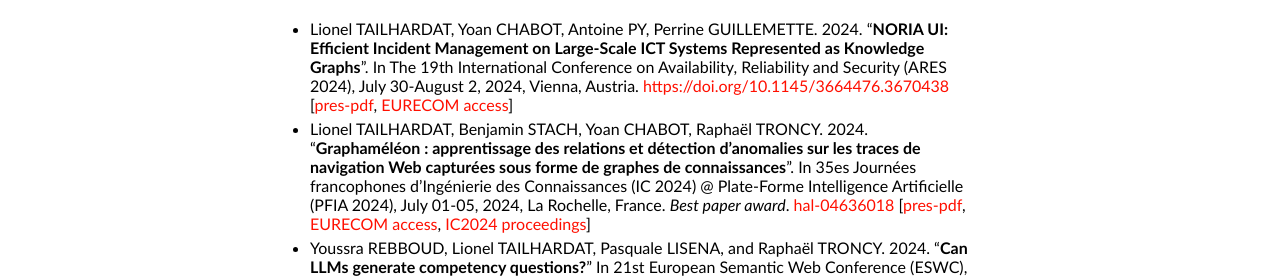
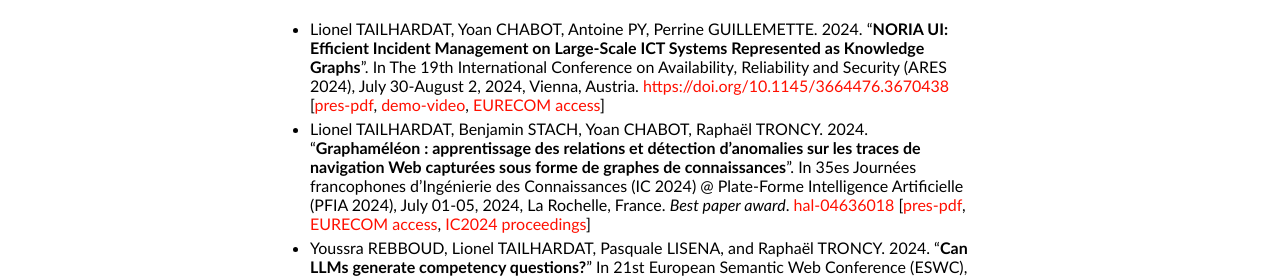
Before and after one commit to GenEars/GenEars.github.io, a Jekyll site: the page built from publications.md, in a window 1280 px wide. Shown: the part 175-453 px from the top of the page. Built offline with Jekyll 4.4.1, drawn with Linux system fonts in a browser that asks for light colours.

Commit message:
Added NORIA UI @ GRASEC 2024 demo video.
Signed-off-by: lionel.tailhardat <lionel.tailhardat@orange.com>

```diff
--- a/publications.md
+++ b/publications.md
@@ -8,7 +8,7 @@ title: Publications - Lionel TAILHARDAT
 * Lionel TAILHARDAT, Yoan CHABOT, Antoine PY, Perrine GUILLEMETTE. 2024.
   "**NORIA UI: Efficient Incident Management on Large-Scale ICT Systems Represented as Knowledge Graphs**".
   In The 19th International Conference on Availability, Reliability and Security (ARES 2024), July 30-August 2, 2024, Vienna, Austria.
-  [https://doi.org/10.1145/3664476.3670438](https://doi.org/10.1145/3664476.3670438) [[pres-pdf](pubs/GRASEC-2024-noria-ui-pres.pdf), [EURECOM access](https://www.eurecom.fr/publication/7767)]
+  [https://doi.org/10.1145/3664476.3670438](https://doi.org/10.1145/3664476.3670438) [[pres-pdf](pubs/GRASEC-2024-noria-ui-pres.pdf), [demo-video](pubs/GRASEC-2024-noria-ui-demo.webm), [EURECOM access](https://www.eurecom.fr/publication/7767)]
 * Lionel TAILHARDAT, Benjamin STACH, Yoan CHABOT, Raphaël TRONCY. 2024.
   "**Graphaméléon : apprentissage des relations et détection d’anomalies sur les traces de navigation Web capturées sous forme de graphes de connaissances**".
   In 35es Journées francophones d'Ingénierie des Connaissances (IC 2024) @ Plate-Forme Intelligence Artificielle (PFIA 2024), July 01-05, 2024, La Rochelle, France.
```
Also changed, not shown: 1 other file.
